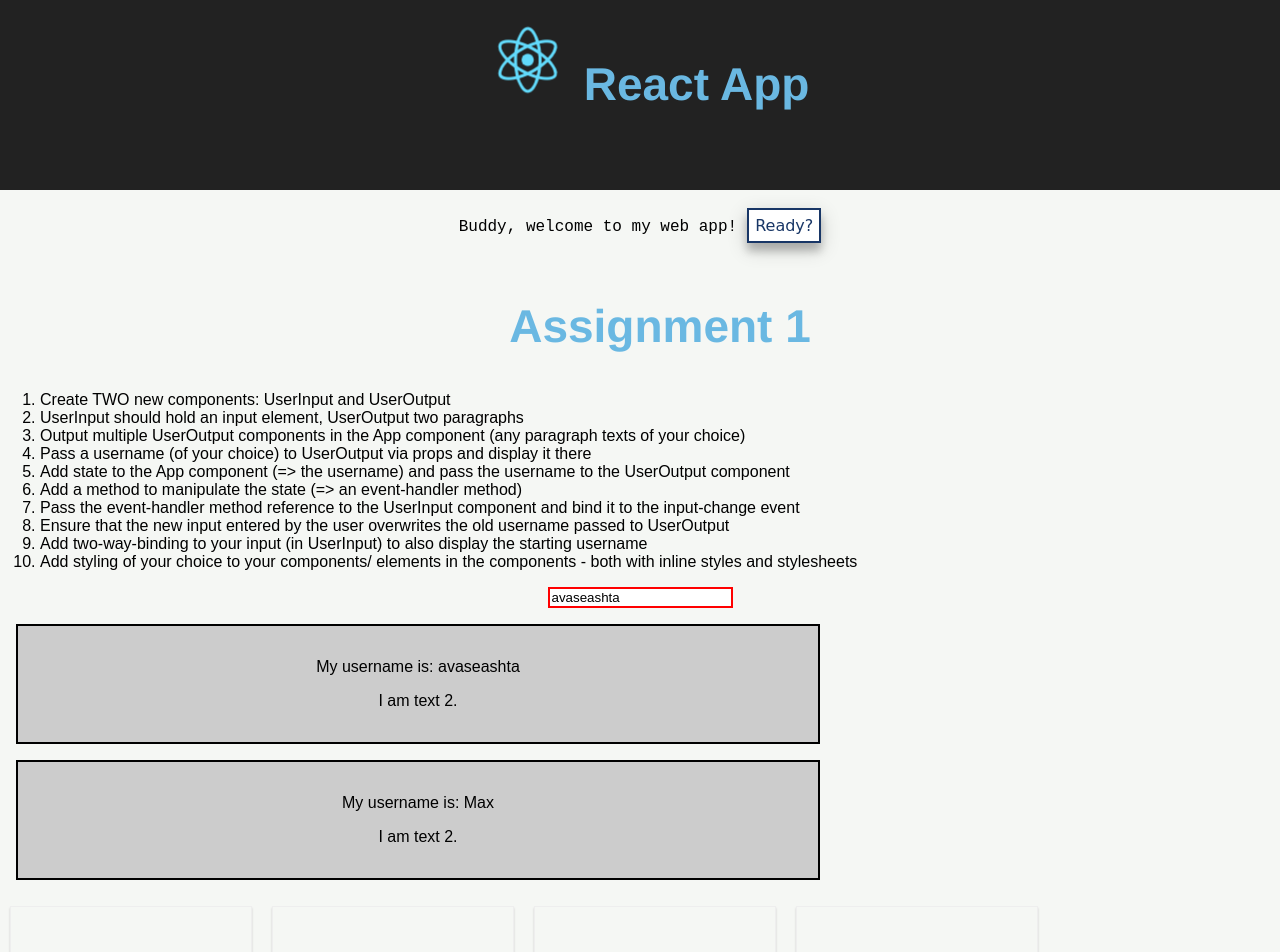
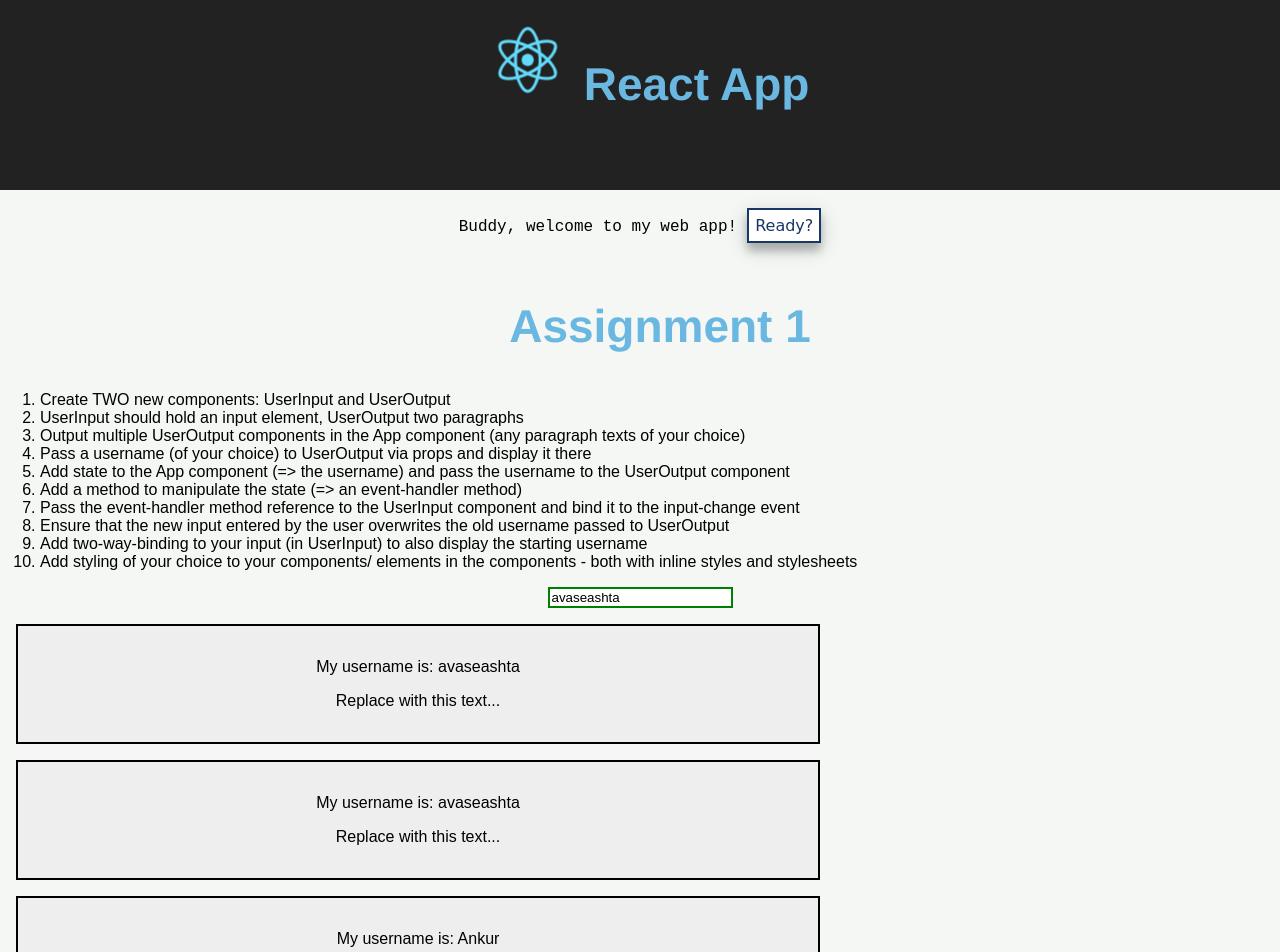
Before and after one commit to ankurvaseashta/react-javascript-my-app, a React (Create React App) app in the folder my-app/: page / in a window 1280 px wide. Shown: the top 952 px of the page. Built offline with nearby package versions, Linux system fonts and the light colour scheme.

Commit message:
Built user input and output components one with inline style and one with css styleing, good practice with syntax

```diff
--- a/my-app/src/App.js
+++ b/my-app/src/App.js
@@ -54,7 +54,8 @@ class App extends Component {
           changed={this.usernameChangedHandler}
           currentName={this.state.username} />
         <UserOutput userName={this.state.username} />
-        <UserOutput userName="Max" />
+        <UserOutput userName={this.state.username} />
+        <UserOutput userName="Ankur" />
       </div>
     );
   }
--- a/my-app/src/UserInput/UserInput.js
+++ b/my-app/src/UserInput/UserInput.js
@@ -2,14 +2,16 @@ import React from 'react';
 
 const userInput = (props) => {
     const inputStyle = {
-        border: '2px solid red'
+        border: '2px solid green'
     };
 
-    return (<input
+    return (
+    	<input
         type="text"
         style={inputStyle}
         onChange={props.changed}
-        value={props.currentName} />);
+        value={props.currentName} />
+        );
 };
 
 export default userInput;
--- a/my-app/src/UserOutput/UserOutput.css
+++ b/my-app/src/UserOutput/UserOutput.css
@@ -3,6 +3,6 @@
     padding: 16px;
     margin: 16px;
     border: 2px solid black;
-    background-color: #ccc;
+    background-color: #eee;
     text-align: center;
 }
--- a/my-app/src/UserOutput/UserOutput.js
+++ b/my-app/src/UserOutput/UserOutput.js
@@ -5,7 +5,7 @@ const userOutput = (props) => {
   return (
     <div className="UserOutput">
         <p> My username is: {props.userName}</p>
-        <p> I am text 2. </p>
+        <p> Replace with this text... </p>
     </div>
   );
 };
```
